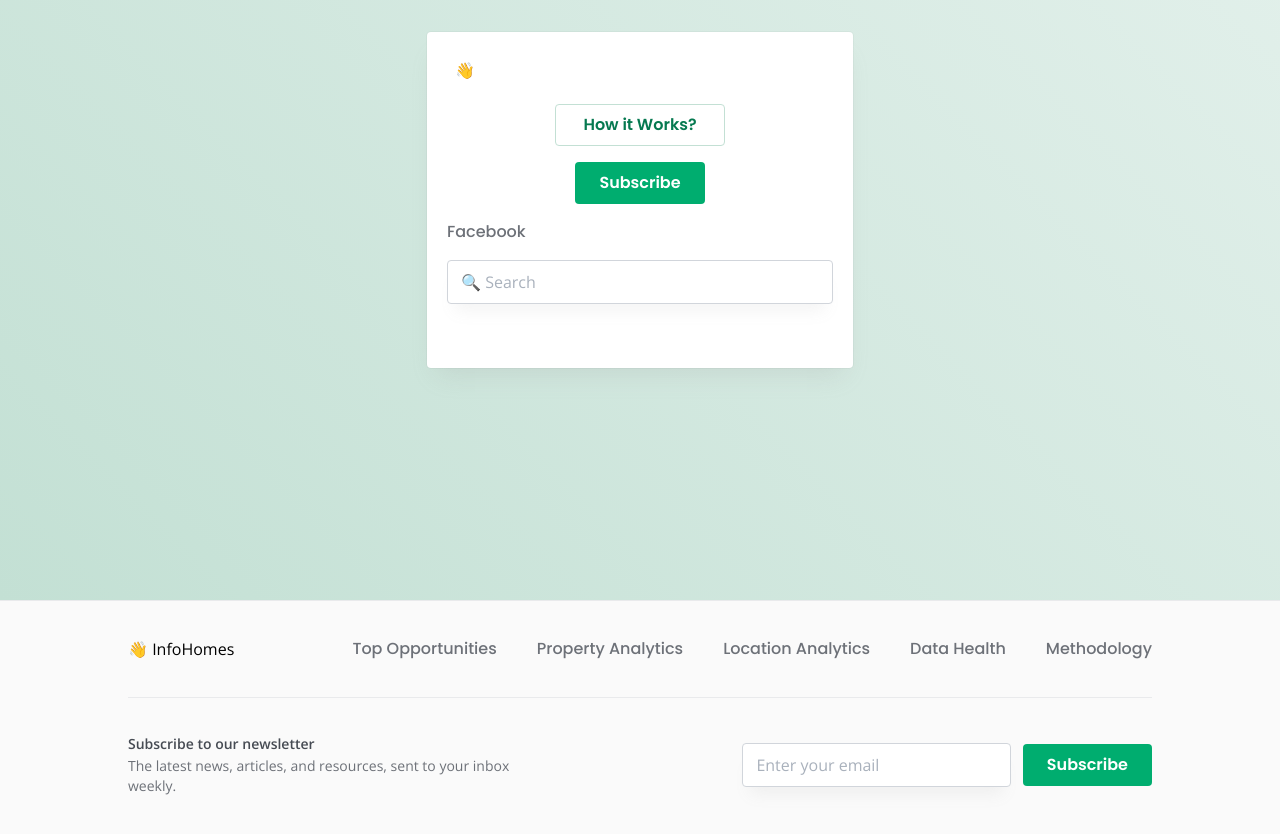
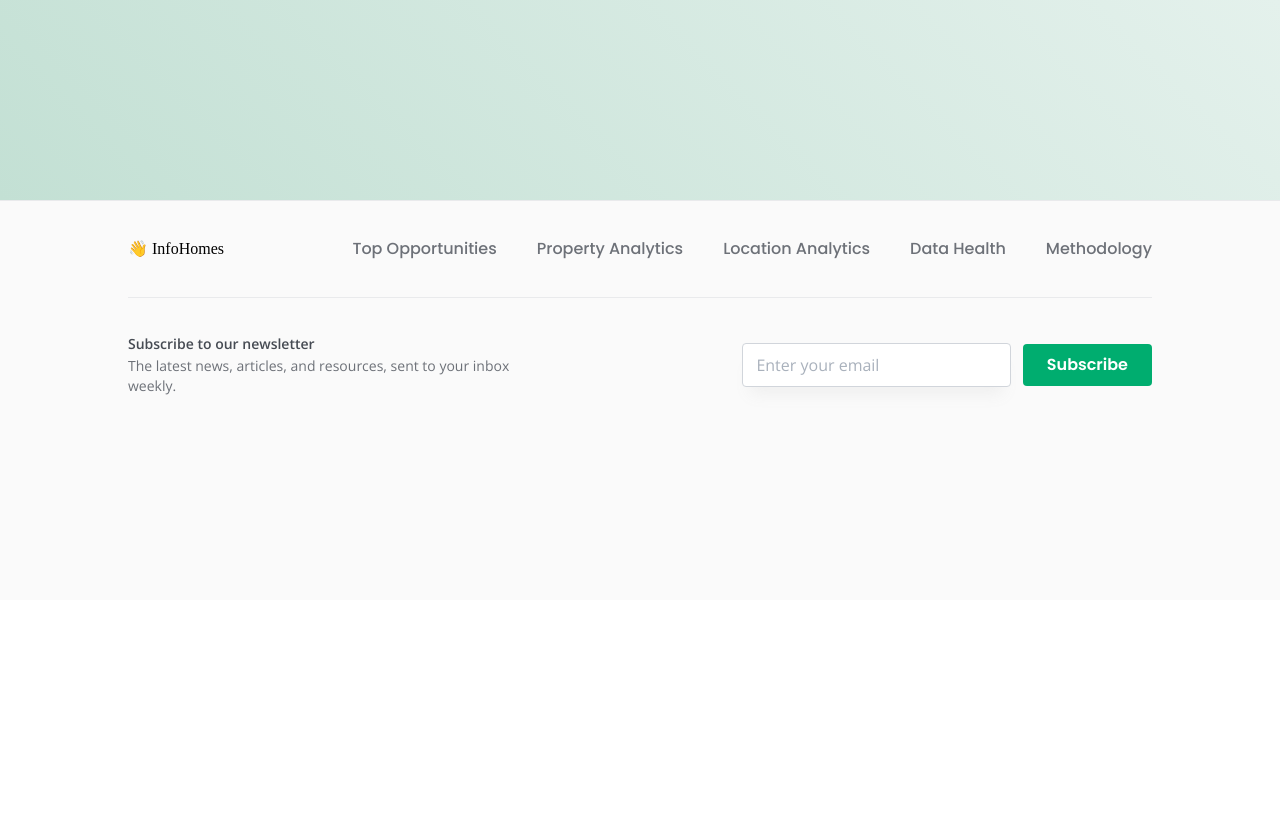
Before and after one commit to lucaslafere/infohomes-page, a React (Vite) app: page / in a window 1280 px wide. Shown: the top 834 px of the page. After the commit the page ends 800 px from the top, so only its background shows below. Built offline with nearby package versions, Linux system fonts and the light colour scheme.

Commit message:
refactor(style): removed boilerplate

```diff
--- a/src/assets/styles/global.ts
+++ b/src/assets/styles/global.ts
@@ -8,42 +8,10 @@ export default createGlobalStyle`
   margin: 0 auto;
   padding: 0;
 }
-body {
-  font-family: "Open Sans", sans-serif;
-  font-weight: 400;
-  font-size: 16px;
-  line-height: 24px;
-
-  /* remove below lines on project completion */
-  display: flex;
-  align-items: center;
-  flex-direction: column;
-  justify-content: center;
-  height: 100vh;
-  gap: 20px;
-}
 .root {
   margin: 0 auto;
   width: 100%;
   background-color: #fff;
 }
 
-h1 {
-  font-family: "Poppins", sans-serif;
-  font-weight: 600;
-  font-size: 32px;
-  line-height: 40px;
-}
-h2 {
-  font-family: "Poppins", sans-serif;
-  font-weight: 600;
-  font-size: 28px;
-  line-height: 40px;
-}
-h3 {
-  font-family: "Poppins", sans-serif;
-  font-weight: 500;
-  font-size: 18px;
-  line-height: 24px;
-}
 `;
--- a/src/layouts/CallToAction/index.tsx
+++ b/src/layouts/CallToAction/index.tsx
@@ -8,15 +8,5 @@ import { Input } from "../../components/input";
 import * as S from "./style";
 
 export const CallToAction: FC = () => {
-  return (
-    <S.CallToAction>
-      <Card>
-        <Icon>👋</Icon>
-        <How />
-        <Subscribe />
-        <Community>Facebook</Community>
-        <Input icon="🔍" type="search" placeholder="Search" />
-      </Card>
-    </S.CallToAction>
-  );
+  return <S.CallToAction></S.CallToAction>;
 };
--- a/src/layouts/CallToAction/style.ts
+++ b/src/layouts/CallToAction/style.ts
@@ -5,7 +5,7 @@ export const CallToAction = styled.div`
   justify-content: center;
   align-items: center;
   width: 100vw;
-  height: 100vh;
+  min-height: 200px;
   background: linear-gradient(
     45deg,
     ${({ theme }) => theme.Green[25]},
```
